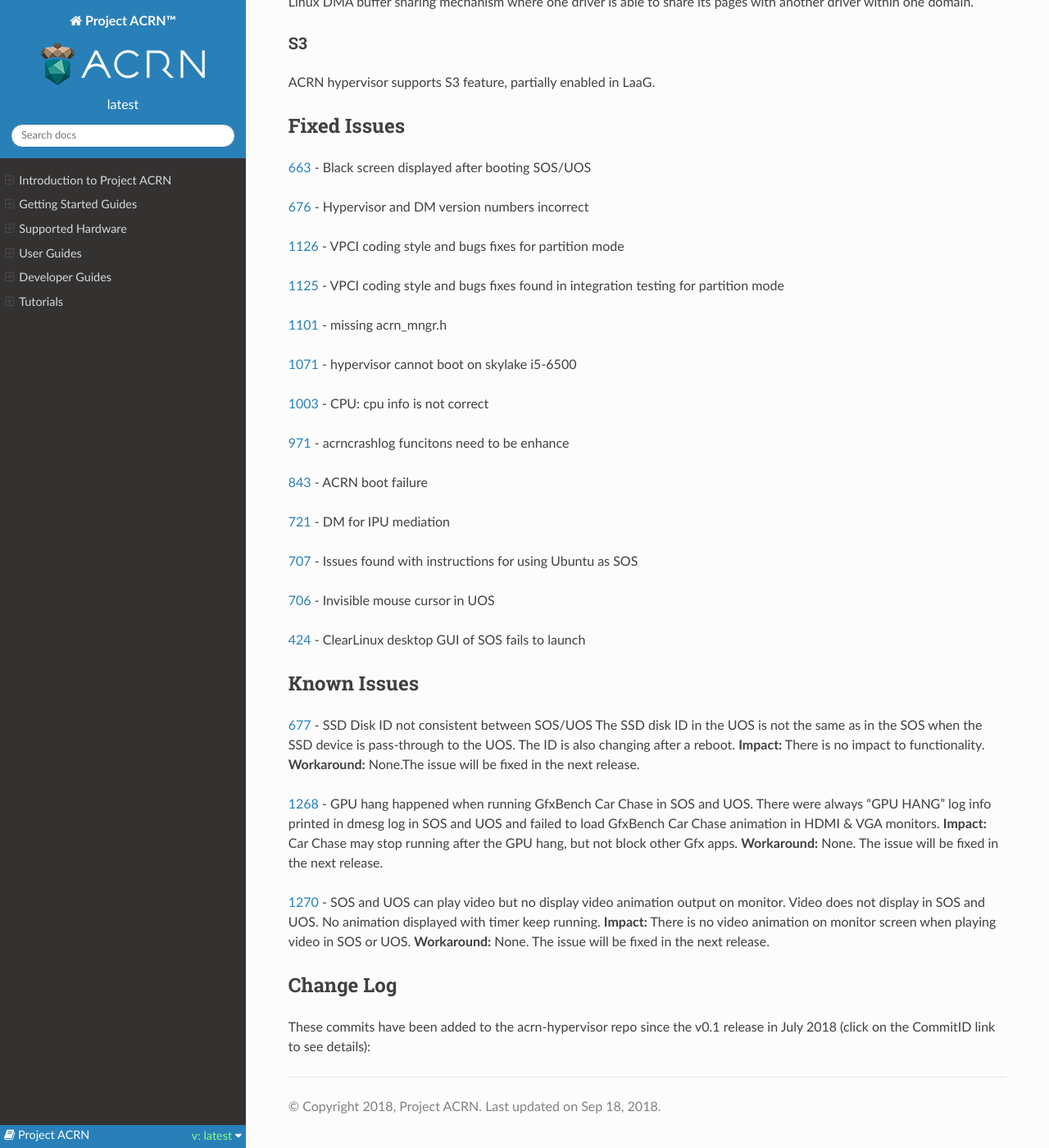
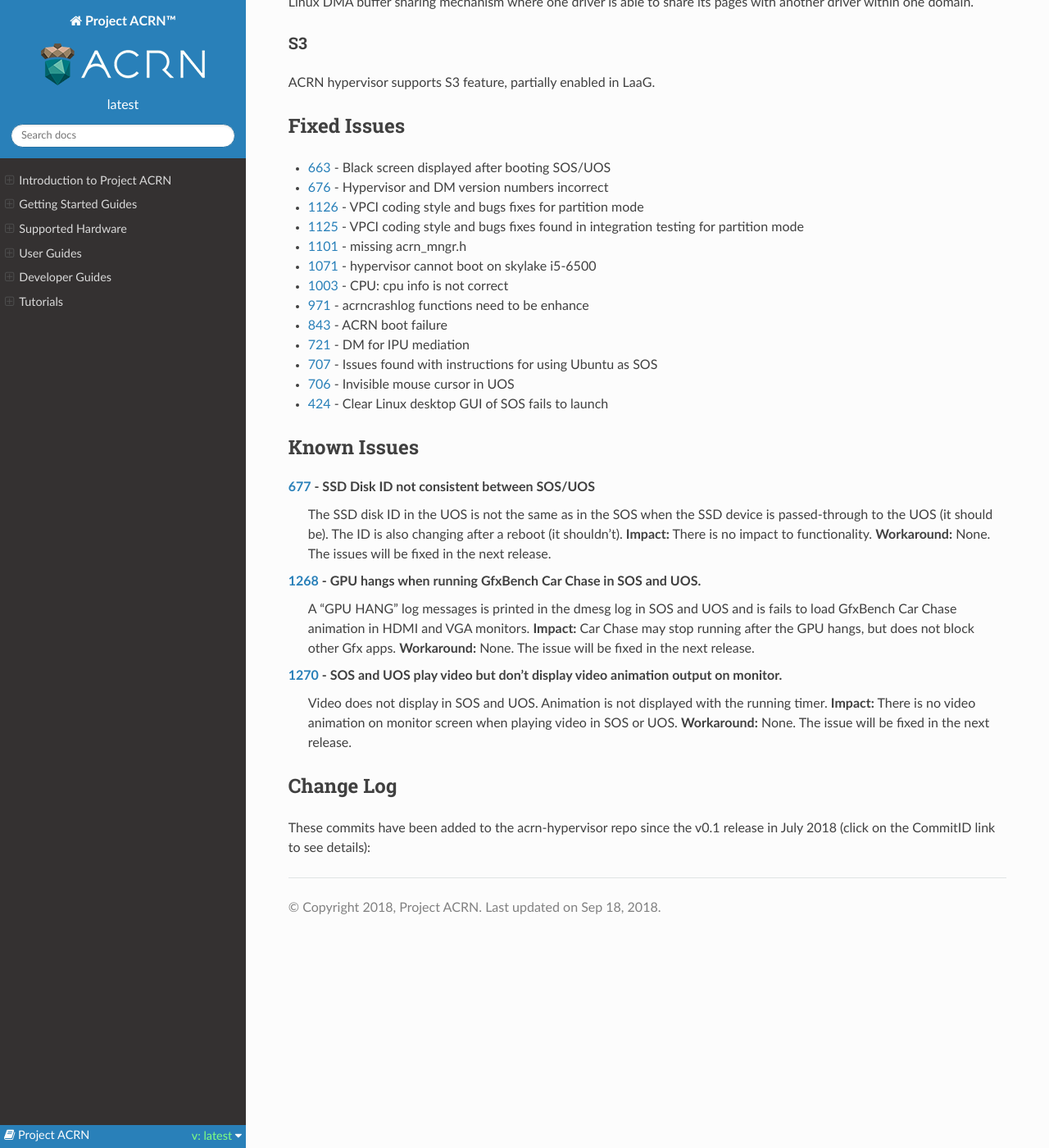
Before and after one commit to uaenalyh/first, a Sphinx documentation site: the page built from doc/release_notes_0.2.rst, in a window 1280 px wide and 1400 px high, scrolled down 1857 px. Shown: the whole window at 82% size. Built offline with Sphinx 7.4.7 and the Read the Docs theme 2.0.0, drawn with Linux system fonts in a browser that asks for light colours; pages that are not in the unit, such as notebooks, are missing from menus.

Commit message:
doc: edit 0.2 release notes
Followup #1281 update with some spelling and formatting fixes

Signed-off-by: David B. Kinder <david.b.kinder@intel.com>

```diff
--- a/doc/release_notes_0.2.rst
+++ b/doc/release_notes_0.2.rst
@@ -22,32 +22,35 @@
 Based on Intel VT-x virtualization technology, ACRN emulates a virtual
 CPU with core partition and simple schedule. VT-d provides hardware
 support for isolating and restricting device accesses to the owner of
-the partition managing the device. It allows assigning I/O devices to a VM,
-and extending the protection and isolation properties of VMs for I/O operations.
+the partition managing the device. It allows assigning I/O devices to a
+VM, and extending the protection and isolation properties of VMs for I/O
+operations.
 
 PIC/IOAPIC/MSI/MSI-X/PCI/LAPIC
 ================================
-ACRN hypervisor supports virtualized APIC-V/EPT/IOAPIC/LAPIC functionality.
+ACRN hypervisor supports virtualized APIC-V/EPT/IOAPIC/LAPIC
+functionality.
 
 Ethernet
 ================
-ACRN hypervisor supports virtualized Ethernet functionality. Ethernet Mediator is
-executed in the Service OS and provides packet forwarding between the physical
-networking devices (Ethernet, Wi-Fi, etc.) and virtual devices in the Guest
-VMs(also called "User OS"). Virtual Ethernet device could be shared by Linux,
-Android, and Service OS guests for regular (i.e. non-AVB) traffic. All hypervisor
-para-virtualized I/O is implemented using the VirtIO specification Ethernet pass-through.
+ACRN hypervisor supports virtualized Ethernet functionality. Ethernet
+Mediator is executed in the Service OS and provides packet forwarding
+between the physical networking devices (Ethernet, Wi-Fi, etc.) and
+virtual devices in the Guest VMs(also called "User OS"). Virtual
+Ethernet device could be shared by Linux, Android, and Service OS guests
+for regular (i.e. non-AVB) traffic. All hypervisor para-virtualized I/O
+is implemented using the VirtIO specification Ethernet pass-through.
 
 Storage (eMMC)
 ================
-ACRN hypervisor supports virtualized non-volatile R/W storage for the Service
-OS and Guest OS instances, supporting VM private storage and/or storage shared
-between Guest OS instances.
+ACRN hypervisor supports virtualized non-volatile R/W storage for the
+Service OS and Guest OS instances, supporting VM private storage and/or
+storage shared between Guest OS instances.
 
 USB (xDCI)
 ================
-ACRN hypervisor supports virtualized assignment of all USB xHCI and/or xDCI
-controllers to a Guest OS from the platform.
+ACRN hypervisor supports virtualized assignment of all USB xHCI and/or
+xDCI controllers to a Guest OS from the platform.
 
 USB Mediator (xHCI and DRD)
 ===========================
@@ -55,15 +58,16 @@
 
 CSME
 ================
-ACRN hypervisor supports a CSME to a single Linux, Android, or RTOS guest or
-the Service OS even when in a virtualized environment.
+ACRN hypervisor supports a CSME to a single Linux, Android, or RTOS
+guest or the Service OS even when in a virtualized environment.
 
 WiFi
 ================
-ACRN hypervisor supports the passthrough assignment of the WiFi subsystem to the IVI,
-enables control of the WiFi as an in-vehicle hotspot for 3rd party devices,
-provides 3rd party device applications access to the vehicle,
-and provides access of 3rd party devices to the TCU provided connectivity.
+ACRN hypervisor supports the passthrough assignment of the WiFi
+subsystem to the IVI, enables control of the WiFi as an in-vehicle
+hotspot for 3rd party devices, provides 3rd party device applications
+access to the vehicle, and provides access of 3rd party devices to the
+TCU provided connectivity.
 
 IPU (MIPI-CS2, HDMI-in)
 ========================
@@ -72,16 +76,16 @@
 
 Bluetooth
 ================
-ACRN hypervisor supports bluetooth controller passthrough to a single Guest OS (IVI).
+ACRN hypervisor supports bluetooth controller passthrough to a single
+Guest OS (IVI).
 
 GPU  – Preemption
 ==================
-GPU Preemption is one typical automotive use case which requires
-the system to preempt GPU resources occupied by lower priority
-workloads.  This is done to ensure performance of the most critical
-workload can be achieved. Three different schedulers for the GPU
-are involved: i915 UOS scheduler, Mediator GVT scheduler, and
-i915 SOS scheduler.
+GPU Preemption is one typical automotive use case which requires the
+system to preempt GPU resources occupied by lower priority workloads.
+This is done to ensure performance of the most critical workload can be
+achieved. Three different schedulers for the GPU are involved: i915 UOS
+scheduler, Mediator GVT scheduler, and i915 SOS scheduler.
 
 GPU – display surface sharing via Hyper DMA
 ============================================
@@ -100,53 +104,44 @@
 Fixed Issues
 ************
 
-:acrn-issue:`663` - Black screen displayed after booting SOS/UOS
-
-:acrn-issue:`676` - Hypervisor and DM version numbers incorrect
-
-:acrn-issue:`1126` - VPCI coding style and bugs fixes for partition mode
-
-:acrn-issue:`1125` - VPCI coding style and bugs fixes found in integration testing for partition mode
-
-:acrn-issue:`1101` - missing acrn_mngr.h
-
-:acrn-issue:`1071` - hypervisor cannot boot on skylake i5-6500
-
-:acrn-issue:`1003` - CPU: cpu info is not correct
-
-:acrn-issue:`971` -  acrncrashlog funcitons need to be enhance
-
-:acrn-issue:`843` - ACRN boot failure
-
-:acrn-issue:`721` - DM for IPU mediation
-
-:acrn-issue:`707` - Issues found with instructions for using Ubuntu as SOS
-
-:acrn-issue:`706` - Invisible mouse cursor in UOS
-
-:acrn-issue:`424` - ClearLinux desktop GUI of SOS fails to launch
+* :acrn-issue:`663` - Black screen displayed after booting SOS/UOS
+* :acrn-issue:`676` - Hypervisor and DM version numbers incorrect
+* :acrn-issue:`1126` - VPCI coding style and bugs fixes for partition mode
+* :acrn-issue:`1125` - VPCI coding style and bugs fixes found in integration testing for partition mode
+* :acrn-issue:`1101` - missing acrn_mngr.h
+* :acrn-issue:`1071` - hypervisor cannot boot on skylake i5-6500
+* :acrn-issue:`1003` - CPU: cpu info is not correct
+* :acrn-issue:`971` -  acrncrashlog functions need to be enhance
+* :acrn-issue:`843` - ACRN boot failure
+* :acrn-issue:`721` - DM for IPU mediation
+* :acrn-issue:`707` - Issues found with instructions for using Ubuntu as SOS
+* :acrn-issue:`706` - Invisible mouse cursor in UOS
+* :acrn-issue:`424` - Clear Linux desktop GUI of SOS fails to launch
 
 
 Known Issues
 ************
 :acrn-issue:`677` - SSD Disk ID not consistent between SOS/UOS
-The SSD disk ID in the UOS is not the same as in the SOS when
-the SSD device is pass-through to the UOS. The ID is also changing after
-a reboot.  **Impact:** There is no impact to functionality.
-**Workaround:** None.The issue will be fixed in the next release.
+   The SSD disk ID in the UOS is not the same as in the SOS when the SSD
+   device is passed-through to the UOS (it should be). The ID is also
+   changing after a reboot (it shouldn't).  **Impact:** There is no impact
+   to functionality.  **Workaround:** None. The issues will be fixed in the
+   next release.
 
 
-:acrn-issue:`1268` - GPU hang happened when running GfxBench Car Chase in SOS and UOS.
-There were always "GPU HANG" log info printed in dmesg log in SOS and UOS and
-failed to load GfxBench Car Chase animation in HDMI & VGA monitors.
-**Impact:** Car Chase may stop running after the GPU hang, but not block other Gfx apps.
-**Workaround:** None. The issue will be fixed in the next release.
+:acrn-issue:`1268` - GPU hangs when running GfxBench Car Chase in SOS and UOS.
+   A "GPU HANG" log messages is printed in the dmesg log in SOS and UOS and
+   is fails to load GfxBench Car Chase animation in HDMI and VGA monitors.
+   **Impact:** Car Chase may stop running after the GPU hangs, but does not
+   block other Gfx apps.  **Workaround:** None. The issue will be fixed in
+   the next release.
 
 
-:acrn-issue:`1270` - SOS and UOS can play video but no display video animation output on monitor.
-Video does not display in SOS and UOS. No animation displayed with timer keep running. **Impact:**
-There is no video animation on monitor screen when playing video in SOS or UOS.
-**Workaround:** None. The issue will be fixed in the next release.
+:acrn-issue:`1270` - SOS and UOS play video but don't display video animation output on monitor.
+   Video does not display in SOS and UOS. Animation is not displayed with
+   the running timer. **Impact:** There is no video animation on monitor
+   screen when playing video in SOS or UOS.  **Workaround:** None. The
+   issue will be fixed in the next release.
 
 
 .. comment
```
